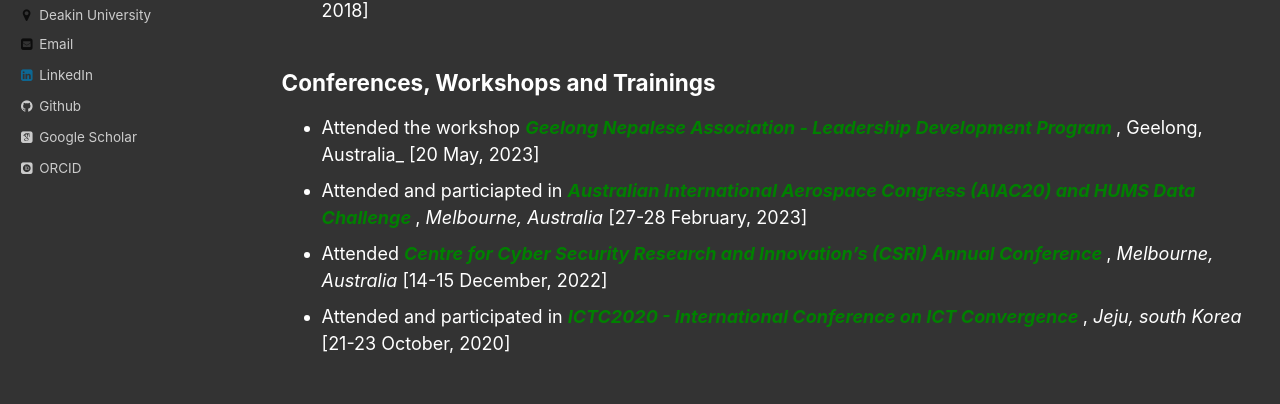
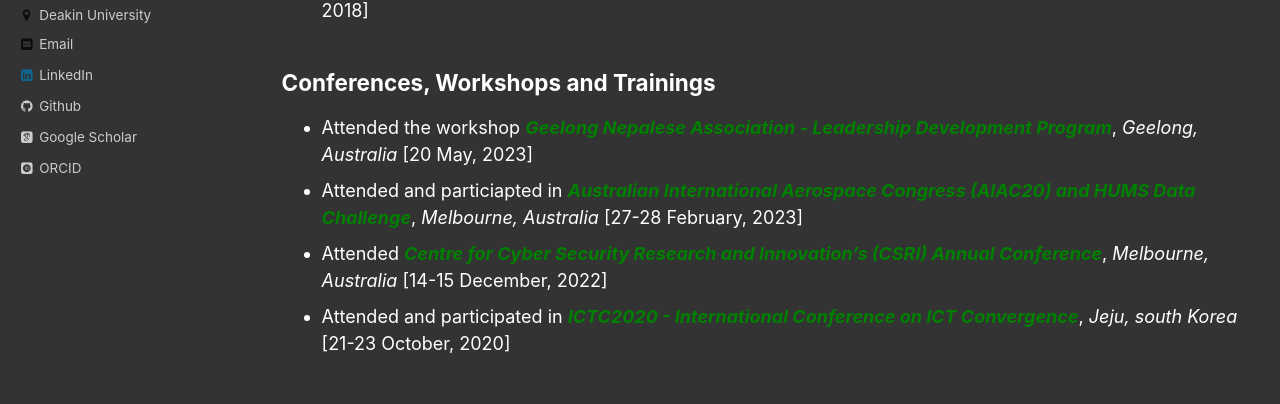
Before and after one commit to dhirajneupane/academicPortfolio, a Jekyll site: the page built from _pages/service.md, in a window 1280 px wide and 900 px high. Shown: the part 437-841 px from the top of the window. Built offline with Jekyll 4.4.1, drawn with Linux system fonts in a browser that asks for light colours; some web fonts are replaced.

Commit message:
Update service.md

```diff
--- a/_pages/service.md
+++ b/_pages/service.md
@@ -21,10 +21,10 @@ Professional Experiences
 
 Conferences, Workshops and Trainings
 ------------------------------------
-* Attended the workshop <b>[<span style="color:green">*Geelong Nepalese Association - Leadership Development Program*</span>](https://github.com/dhirajneupane/AcademicPortfolio/blob/main/files/Neupane_Dhiarj_leadership.pdf){:target="_blank"} </b>, Geelong, Australia_ [20 May, 2023]
-* Attended and particiapted in <b>[<span style="color:green">*Australian International Aerospace Congress (AIAC20) and HUMS Data Challenge*</span>](https://github.com/dhirajneupane/AcademicPortfolio/blob/main/files/Certificate%20of%20Attendance%20-%20AIAC20.pdf){:target="_blank"} </b>, _Melbourne, Australia_ [27-28 February, 2023]
-* Attended <b>[<span style="color:green">*Centre for Cyber Security Research and Innovation's (CSRI) Annual Conference*</span>](https://www.linkedin.com/posts/dhiraj-neupane-6b3089113_csri2022-deakinuniversity-conference-activity-7009026358890700801-R2vp?utm_source=share&utm_medium=member_desktop){:target="_blank"} </b>, _Melbourne, Australia_ [14-15 December, 2022]
-* Attended and participated in <b>[<span style="color:green">*ICTC2020 - International Conference on ICT Convergence*</span>](https://ieeexplore.ieee.org/document/9289232){:target="_blank"} </b>, _Jeju, south Korea_ [21-23 October, 2020]
+* Attended the workshop <b>[<span style="color:green">*Geelong Nepalese Association - Leadership Development Program*</span>](https://github.com/dhirajneupane/AcademicPortfolio/blob/main/files/Neupane_Dhiarj_leadership.pdf){:target="_blank"}</b>, _Geelong, Australia_ [20 May, 2023]
+* Attended and particiapted in <b>[<span style="color:green">*Australian International Aerospace Congress (AIAC20) and HUMS Data Challenge*</span>](https://github.com/dhirajneupane/AcademicPortfolio/blob/main/files/Certificate%20of%20Attendance%20-%20AIAC20.pdf){:target="_blank"}</b>, _Melbourne, Australia_ [27-28 February, 2023]
+* Attended <b>[<span style="color:green">*Centre for Cyber Security Research and Innovation's (CSRI) Annual Conference*</span>](https://www.linkedin.com/posts/dhiraj-neupane-6b3089113_csri2022-deakinuniversity-conference-activity-7009026358890700801-R2vp?utm_source=share&utm_medium=member_desktop){:target="_blank"}</b>, _Melbourne, Australia_ [14-15 December, 2022]
+* Attended and participated in <b>[<span style="color:green">*ICTC2020 - International Conference on ICT Convergence*</span>](https://ieeexplore.ieee.org/document/9289232){:target="_blank"}</b>, _Jeju, south Korea_ [21-23 October, 2020]
 
 Internships
 -----------------------
```
